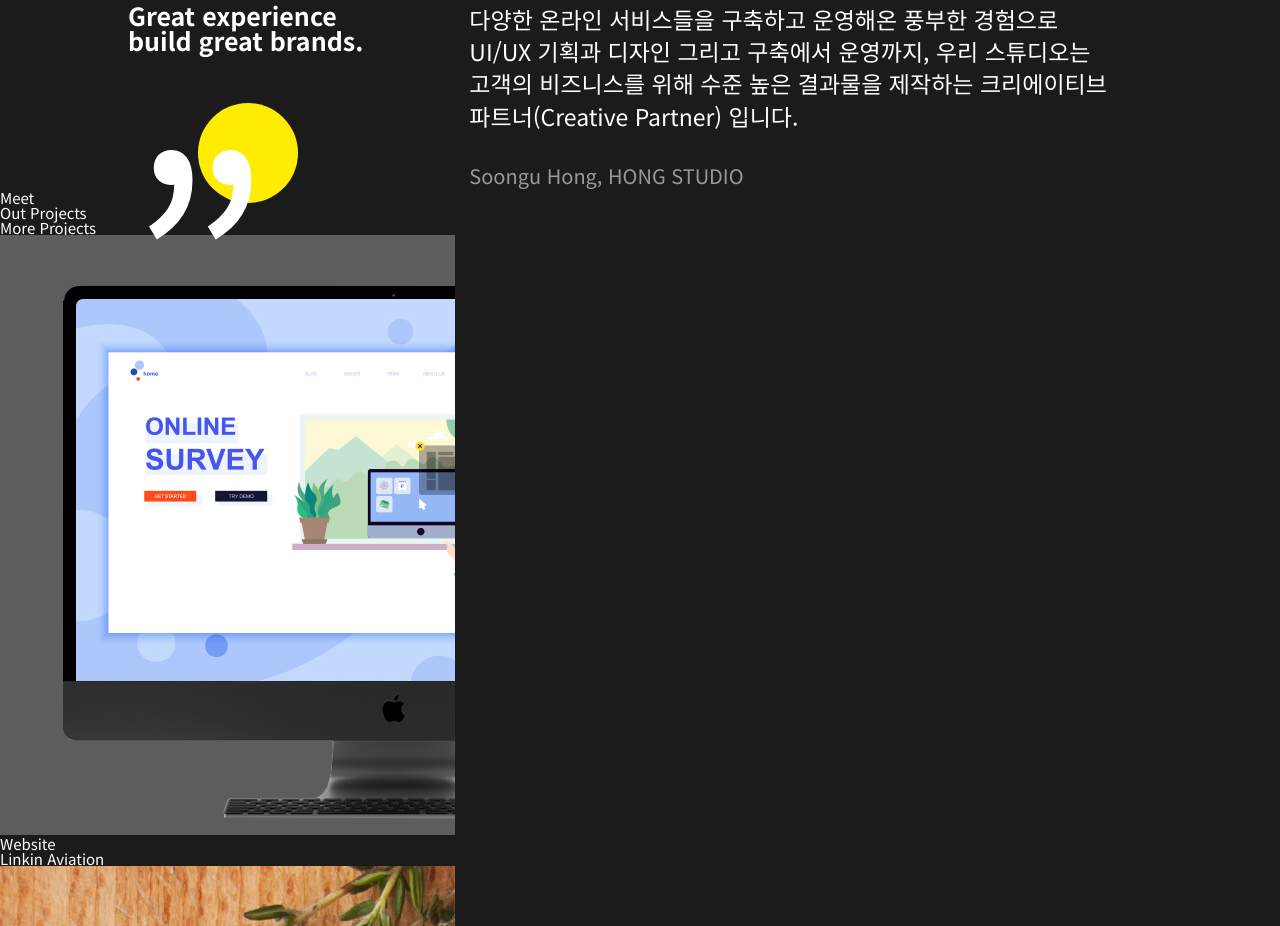
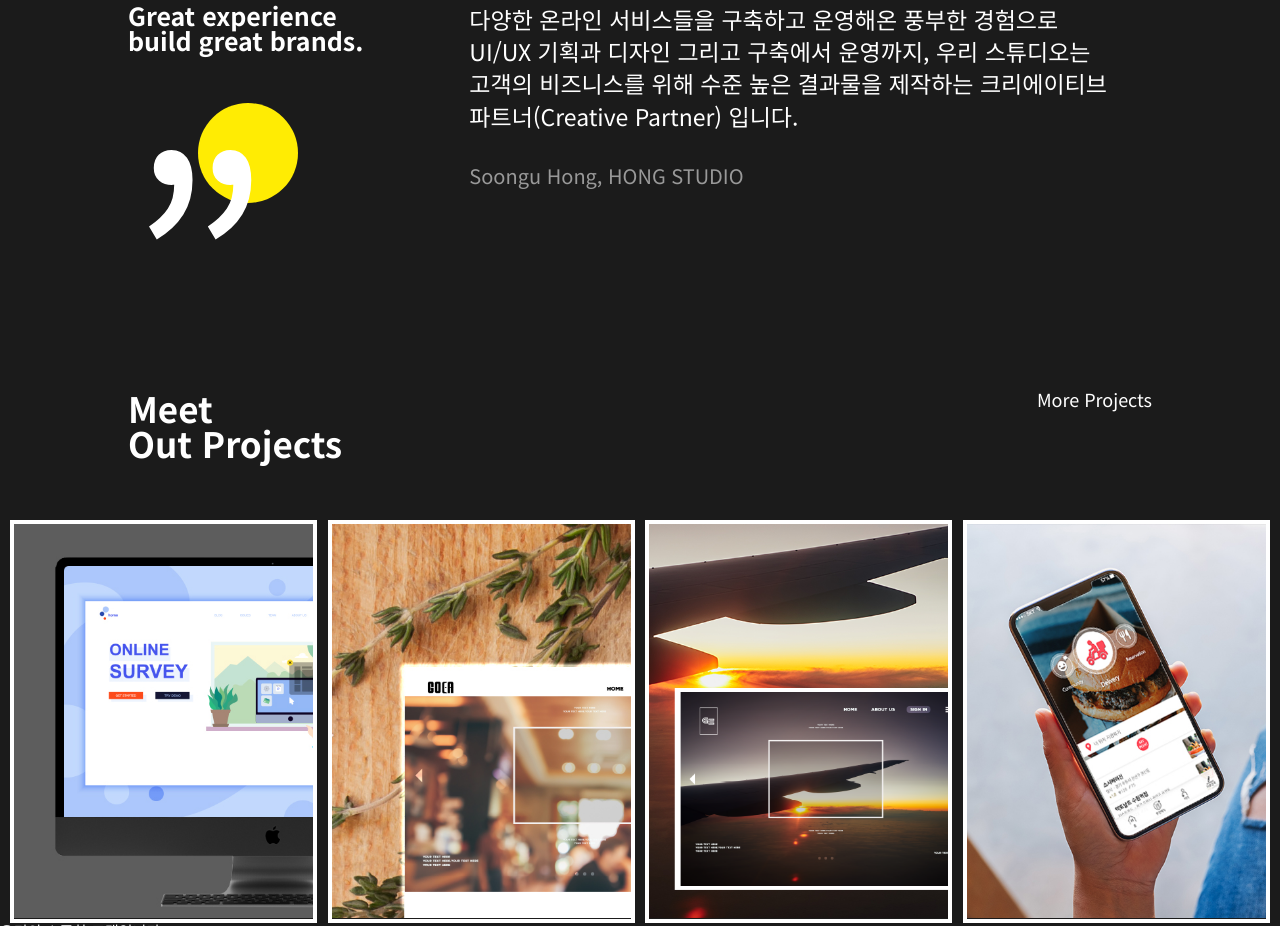
Before and after one commit to YoungHeeSo/html-css-study2307, a plain HTML site: page CSS-template/index.html in a window 1280 px wide. Shown: the part 917-1843 px from the top of the page. Drawn offline with nearby package versions, Linux system fonts and the light colour scheme; some icons are missing.

Commit message:
our project style

```diff
--- a/CSS-template/css/main.css
+++ b/CSS-template/css/main.css
@@ -141,7 +141,7 @@ section.contents{
     padding: 120px 0;
 }
 
-/* >main-text */
+/* > main-text */
 section.contents .main-text{
     /* background: orange; */
     width: 80%;
@@ -167,7 +167,6 @@ section.contents .main-text::after{
 
     position: absolute;
     left: 0; top: 100px;
-
 }
 
 
@@ -192,3 +191,72 @@ section.contents .main-text p span{
     font-size: 20px; color: #999;
     margin-top: 30px;
 }
+
+/* > project */
+section.contents .project .top{
+    /* background: orange; */
+    width: 80%;
+    margin: 200px auto 60px;
+
+    display: flex;
+    justify-content: space-between;
+}
+
+section.contents .project .top h3{
+    /* background: red; */
+    font-size: 35px; font-weight: 700;
+}
+section.contents .project .top a{
+    /* background: blue; */
+    font-size: 18px;
+}
+section.contents .project ul{
+    display: flex;
+    justify-content: space-evenly;
+}
+section.contents .project ul li{
+    width: 24%; height: 100%;
+
+    border: 4px solid #fff;
+    overflow: hidden;
+    position: relative;
+}
+section.contents .project ul li a::before{
+    content: '';
+    width: 0; height: 100%;
+    background: rgba(27, 27, 27, 0.8);
+    position: absolute;
+
+    transition: 0.6s;
+}
+section.contents .project ul li a:hover::before{
+    width: 100%;
+}
+
+section.contents .project ul li img{
+    width: 100%;
+}
+
+section.contents .project ul li .name{
+    background: #1b1b1b;
+    font-size: 22px; text-align: right;
+    width: 200px; padding: 15px;
+
+    position: absolute;
+    right: 10px; bottom: 10px;
+
+    opacity: 0;
+}
+section.contents .project ul li a:hover .name{
+    animation: show-name 1s both;
+}
+@keyframes show-name{
+    0%{
+        opacity: 0;
+        transform: translateY(30px);
+    }
+    100%{
+        opacity: 1;
+        transform: translateY(0);
+    }
+}
--- a/CSS-template/index.html
+++ b/CSS-template/index.html
@@ -86,7 +86,7 @@
                 <span class="lnr lnr-cross"></span>
             </a>
             <ul>
-                <li class="active"><a href="#">Home</a></li>
+                <li class="action"><a href="#">Home</a></li>
                 <li><a href="#">About</a></li>
                 <li><a href="#">Work</a></li>
                 <li><a href="#">Contact</a></li>
```
